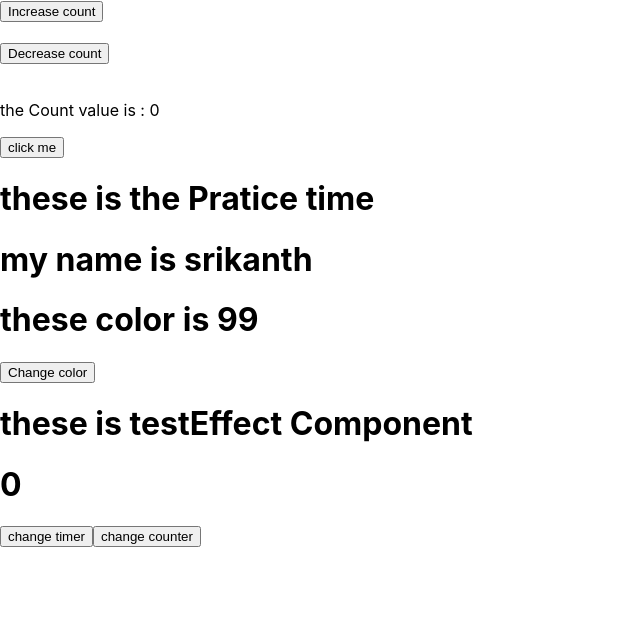
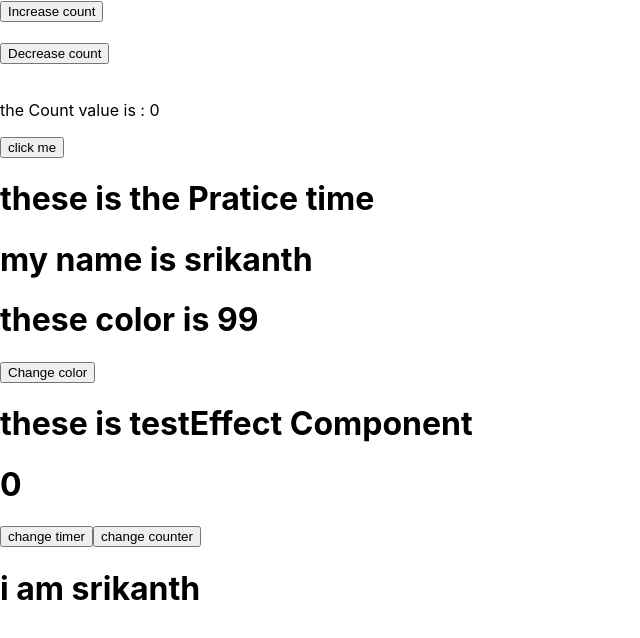
Before and after one commit to srikanthsiddatam/React-pratice-, a React (Create React App) app: page / in a window 1280 px wide. Shown: the top 638 px of the page, without its empty margins (0-640 px from the left). Built offline with nearby package versions, Linux system fonts and the light colour scheme.

Commit message:
i add some new flies

```diff
--- a/src/App.js
+++ b/src/App.js
@@ -3,6 +3,8 @@ import { useState , useEffect } from 'react';
 import './App.css';
 import Pratice from './Pratice'
 import TestEffect from './TestEffect';
+import Timepass from './timepass';
+
 
 
 function App() {
@@ -120,6 +122,7 @@ const effect=useEffect(()=>{
    <h1>{effect}</h1>
 
    <TestEffect></TestEffect>
+   <Timepass></Timepass>
 
    </>
   );
--- a/src/TestEffect.js
+++ b/src/TestEffect.js
@@ -11,7 +11,7 @@ useEffect(
     ()=>
 
     {
-        console.log("inside use Effect")
+        console.log("inside use Effect of the name")
     }
 )
 
--- /dev/null
+++ b/src/Timepass.js
@@ -0,0 +1,9 @@
+const Timepass = ()=>{
+    return (
+        <>
+        <h1>i am srikanth </h1>
+        </>
+    )
+
+}
+export default Timepass
```
